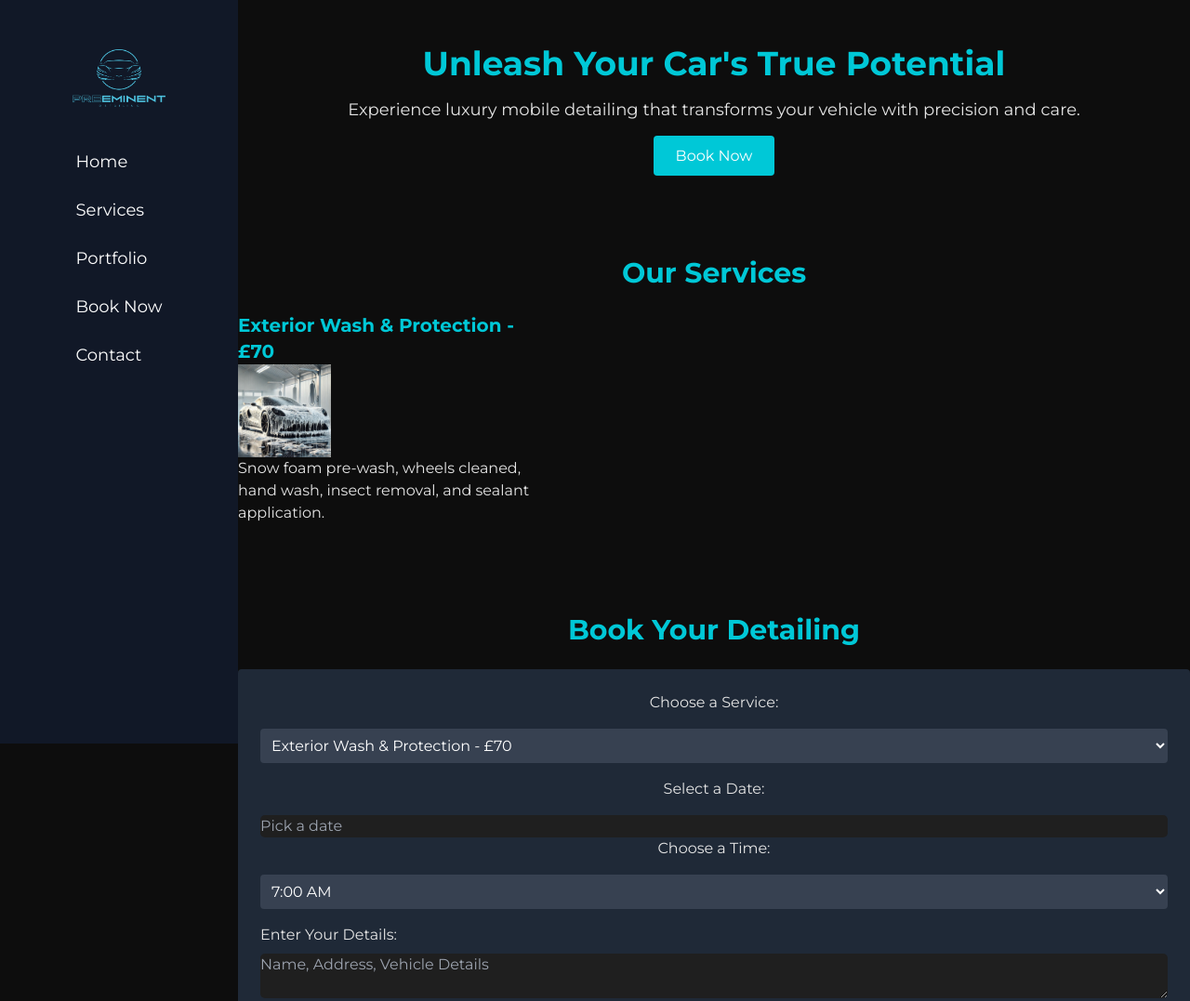
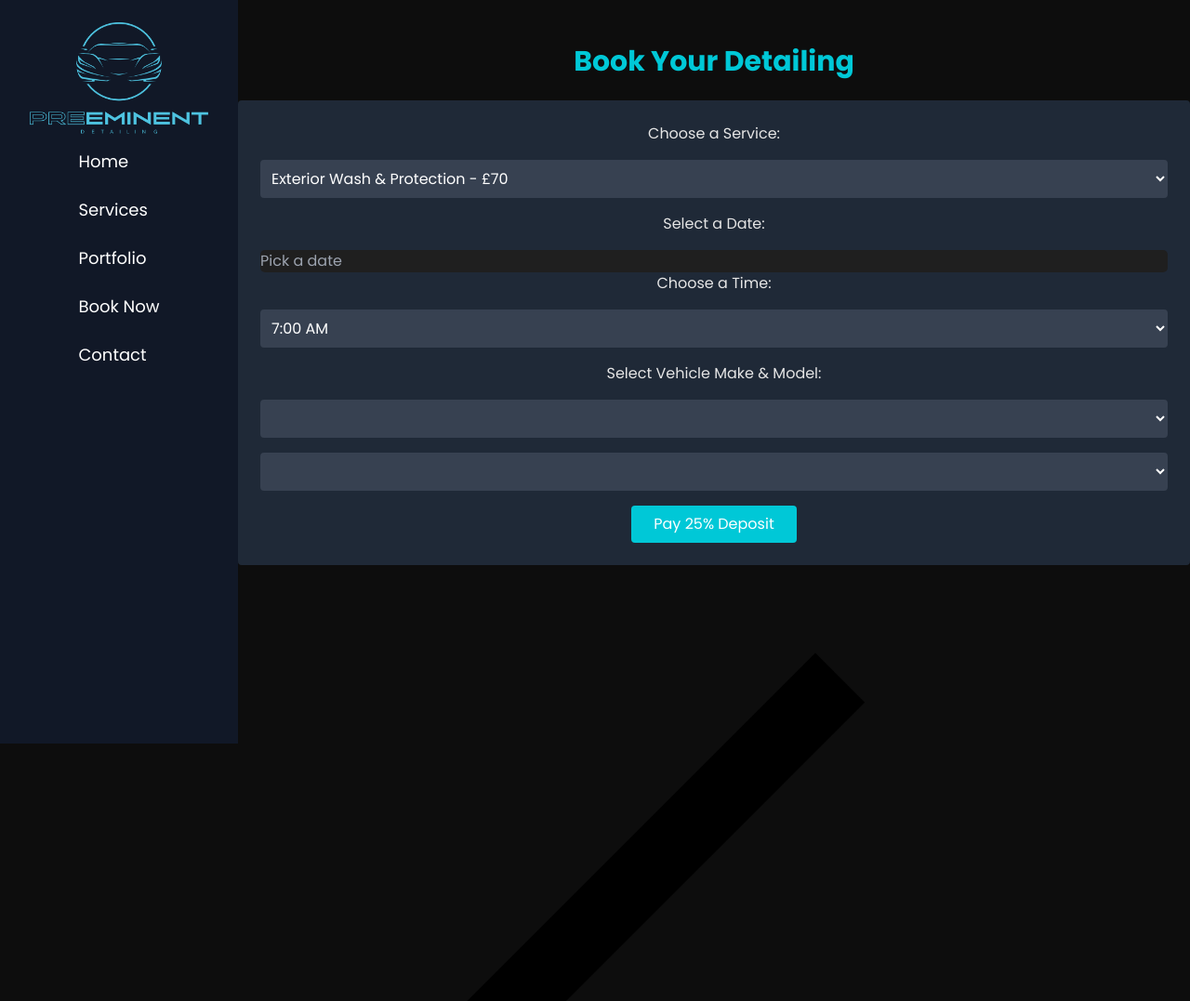
Before and after one commit to PreeminentDetailing/Preeminent, a plain HTML site: page index.html in a window 1280 px wide. Shown: the top 1077 px of the page at 93% size. Drawn offline with nearby package versions, Linux system fonts and the light colour scheme; a script that the page names is missing.

Commit message:
Added light reflection effect, fonts, and vehicle dropdown

```diff
--- a/index.html
+++ b/index.html
@@ -5,11 +5,12 @@
     <meta name="viewport" content="width=device-width, initial-scale=1.0">
     <title>Preeminent Detailing</title>
     <script src="https://cdn.tailwindcss.com"></script>
-    <link href="https://fonts.googleapis.com/css2?family=Montserrat:wght@400;700&display=swap" rel="stylesheet">
     <script src="https://cdn.jsdelivr.net/npm/flatpickr"></script>
+    <link href="https://fonts.googleapis.com/css2?family=Poppins:wght@400;700&display=swap" rel="stylesheet">
+    <script src="https://www.carqueryapi.com/js/carquery.0.3.4.min.js"></script>
     <style>
         body {
-            font-family: 'Montserrat', sans-serif;
+            font-family: 'Poppins', sans-serif;
             background-color: #0D0D0D;
             color: #E5E5E5;
         }
@@ -29,21 +30,39 @@
             height: 120px;
             margin-bottom: 1rem;
             object-fit: contain;
+            position: relative;
         }
-        img {
-            width: 100px;
-            height: 100px;
-            object-fit: cover;
+        img.logo::after {
+            content: "";
+            position: absolute;
+            top: 0;
+            left: -100%;
+            width: 100%;
+            height: 100%;
+            background: linear-gradient(90deg, rgba(255, 255, 255, 0.2), rgba(255, 255, 255, 0.8), rgba(255, 255, 255, 0.2));
+            animation: light-sweep 3s infinite;
         }
-        input,
-        select,
-        textarea {
+        @keyframes light-sweep {
+            0% {
+                left: -100%;
+            }
+            100% {
+                left: 100%;
+            }
+        }
+        input, select, textarea {
             width: 100%;
             padding: 10px;
             margin-bottom: 10px;
             border-radius: 5px;
             background-color: #1F1F1F;
             color: white;
+        }
+        h2, h3 {
+            font-size: 1.8rem;
+        }
+        h2 {
+            font-size: 2.4rem;
         }
     </style>
 </head>
@@ -65,32 +84,6 @@
 
         <!-- Main Content -->
         <main class="ml-64 flex-1">
-            <!-- Home Section -->
-            <section id="home" class="py-12">
-                <div class="container mx-auto text-center">
-                    <h2 class="text-4xl font-bold primary-color mb-4">Unleash Your Car's True Potential</h2>
-                    <p class="text-lg mb-6">Experience luxury mobile detailing that transforms your vehicle with precision and care.</p>
-                    <a href="#booking" class="primary-bg text-white py-3 px-6 rounded hover:bg-gray-800 transition">Book Now</a>
-                </div>
-            </section>
-
-            <!-- Services Section -->
-            <section id="services" class="py-12">
-                <div class="container mx-auto">
-                    <h2 class="text-3xl font-bold primary-color mb-6 text-center">Our Services</h2>
-                    <div class="grid grid-cols-1 md:grid-cols-2 lg:grid-cols-3 gap-8">
-                        <!-- All services here -->
-                        <!-- Example service -->
-                        <div>
-                            <h3 class="text-xl font-bold primary-color">Exterior Wash & Protection - £70</h3>
-                            <img src="Exterior.png" alt="Exterior Wash">
-                            <p>Snow foam pre-wash, wheels cleaned, hand wash, insect removal, and sealant application.</p>
-                        </div>
-                        <!-- Additional services omitted for brevity -->
-                    </div>
-                </div>
-            </section>
-
             <!-- Booking Section -->
             <section id="booking" class="py-12">
                 <div class="container mx-auto text-center">
@@ -126,49 +119,33 @@
                             <option value="5:00 PM">5:00 PM</option>
                         </select>
 
-                        <label for="details" class="block text-left mb-2">Enter Your Details:</label>
-                        <textarea id="details" name="details" placeholder="Name, Address, Vehicle Details"></textarea>
+                        <label for="vehicle" class="block mb-4">Select Vehicle Make & Model:</label>
+                        <div id="car-query">
+                            <select id="make" class="w-full p-2 mb-4 rounded bg-gray-700 text-white"></select>
+                            <select id="model" class="w-full p-2 mb-4 rounded bg-gray-700 text-white"></select>
+                        </div>
 
                         <button type="submit" class="primary-bg text-white py-2 px-6 rounded hover:bg-gray-800 transition">Pay 25% Deposit</button>
                     </form>
-                </div>
-            </section>
-
-            <!-- Contact Section -->
-            <section id="contact" class="py-12">
-                <div class="container mx-auto text-center">
-                    <h2 class="text-3xl font-bold primary-color mb-6">Contact Us</h2>
-                    <div class="space-y-6">
-                        <a href="https://www.tiktok.com/@thepreeminentdetail" target="_blank" class="flex items-center justify-center space-x-4">
-                            <img src="https://cdn-icons-png.flaticon.com/512/3046/3046122.png" alt="TikTok Logo" class="h-8 w-8">
-                            <span>Follow us on TikTok</span>
-                        </a>
-                        <a href="https://www.instagram.com/thepreeminentdetail" target="_blank" class="flex items-center justify-center space-x-4">
-                            <img src="https://cdn-icons-png.flaticon.com/512/2111/2111463.png" alt="Instagram Logo" class="h-8 w-8">
-                            <span>Follow us on Instagram</span>
-                        </a>
-                        <a href="mailto:thepreeminentdetail@gmail.com" class="flex items-center justify-center space-x-4">
-                            <img src="https://cdn-icons-png.flaticon.com/512/732/732200.png" alt="Gmail Logo" class="h-8 w-8">
-                            <span>Email: thepreeminentdetail@gmail.com</span>
-                        </a>
-                        <a href="https://wa.me/447899220840" class="flex items-center justify-center space-x-4">
-                            <img src="https://cdn-icons-png.flaticon.com/512/124/124034.png" alt="WhatsApp Logo" class="h-8 w-8">
-                            <span>WhatsApp: 07899220840</span>
-                        </a>
-                    </div>
                 </div>
             </section>
         </main>
     </div>
 
     <script>
-        // Initialize flatpickr for the calendar
+        // Initialize flatpickr
         flatpickr("#date", {
             enableTime: false,
             dateFormat: "Y-m-d",
             minDate: "today",
             disable: ["2024-12-29", "2024-12-30"], // Example of grayed-out dates
         });
+
+        // Initialize CarQuery
+        const carQuery = new CarQuery();
+        carQuery.init();
+        carQuery.setFilters({ sold_in_us: false });
+        carQuery.initYearMakeModelTrim("make", "model", null);
     </script>
 </body>
 </html>
```
